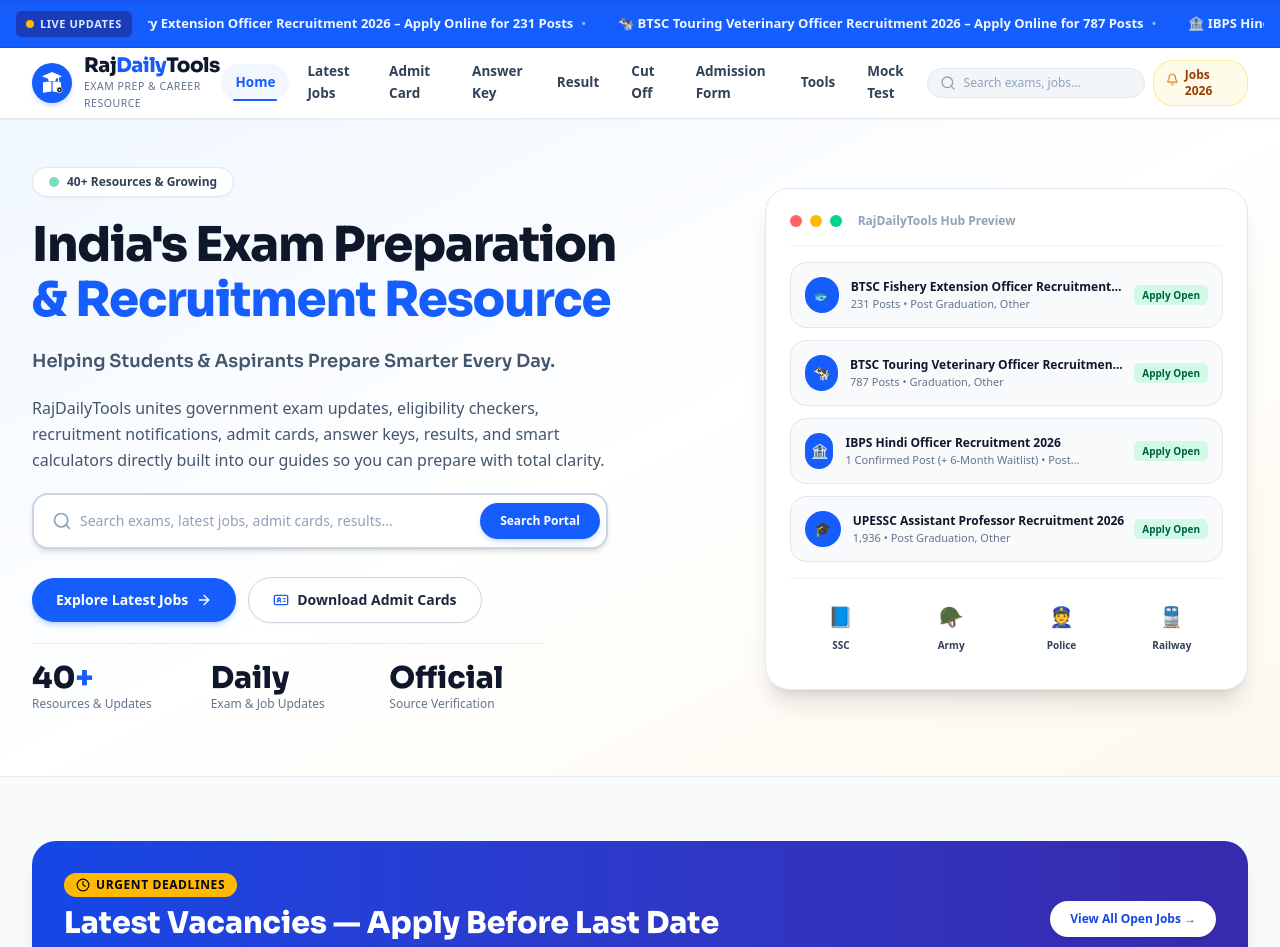
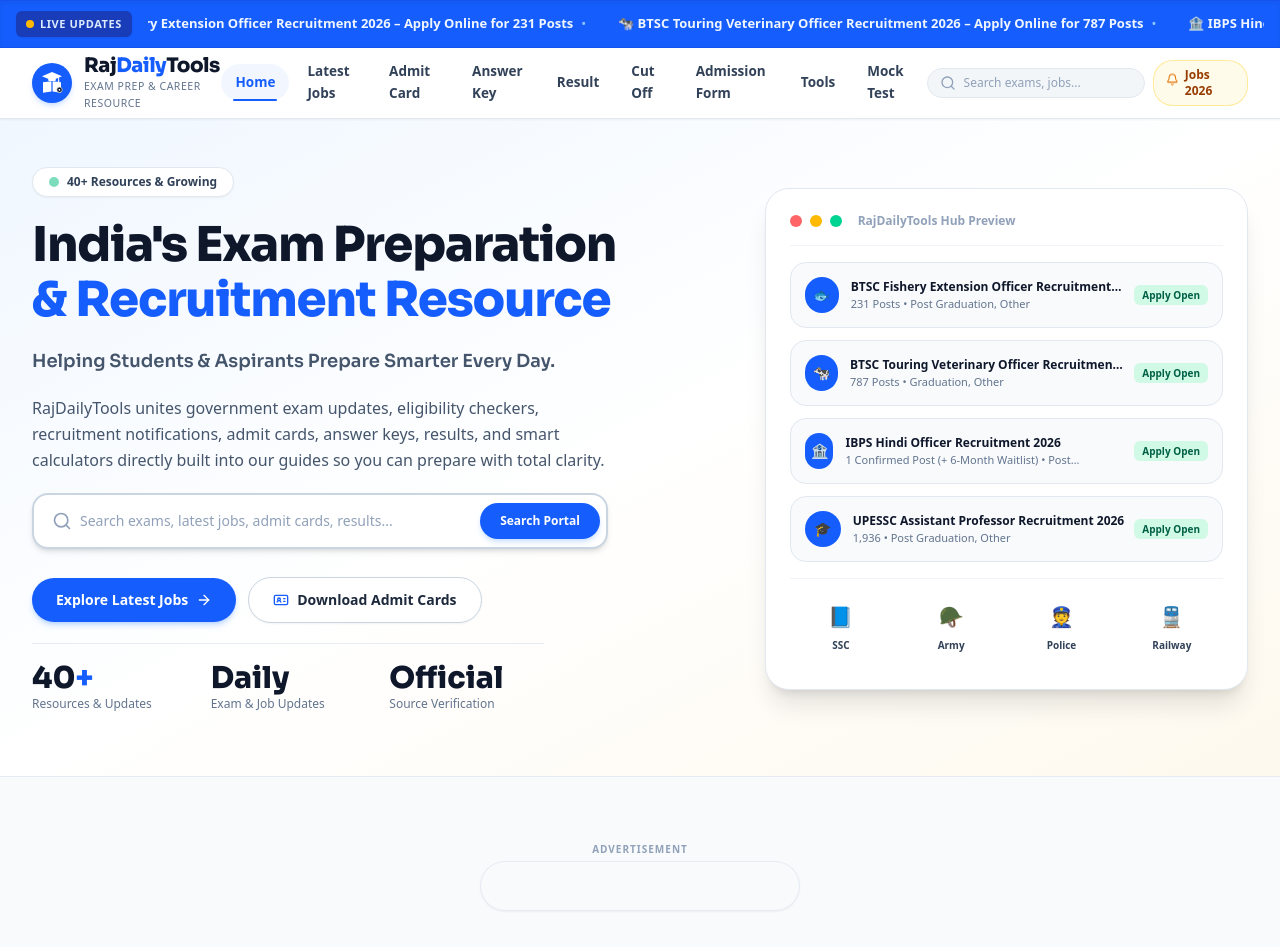
Before and after one commit to rajdailytools/rajdailytools-new, a React (Vite) app: page / in a window 1280 px wide. Shown: the top 947 px of the page. Built offline with nearby package versions, Linux system fonts and the light colour scheme.

Commit message:
feat: implement Adsterra 320x50 banner component
Add a new Adsterra 320x50 banner component with sandboxed execution to prevent script conflicts. Integrate the banner across key pages including HomePage, JobDetailPage, and ToolsPage to improve monetization.

```diff
--- /dev/null
+++ b/src/components/AdsterraBanner320x50.tsx
@@ -0,0 +1,104 @@
+import React, { useEffect, useRef } from 'react';
+
+interface AdsterraBannerProps {
+  className?: string;
+}
+
+// Original Adsterra 320x50 Code - completely unchanged configuration and script source
+const ADSTERRA_320X50_HTML = `<!DOCTYPE html>
+<html>
+<head>
+  <meta charset="utf-8">
+  <meta name="viewport" content="width=320, initial-scale=1.0">
+  <style>
+    * { margin: 0; padding: 0; box-sizing: border-box; }
+    html, body { width: 320px; height: 50px; overflow: hidden; background: transparent; display: flex; align-items: center; justify-content: center; }
+  </style>
+</head>
+<body>
+  <script type="text/javascript">
+    atOptions = {
+      'key' : 'baec23f87b0672b01555de5191f61bff',
+      'format' : 'iframe',
+      'height' : 50,
+      'width' : 320,
+      'params' : {}
+    };
+  </script>
+  <script type="text/javascript" src="https://bauval.org/22/baec23f87b0672b01555de5191f61bff"></script>
+</body>
+</html>`;
+
+/**
+ * Adsterra 320x50 Leaderboard/Mobile Banner Ad Component
+ *
+ * Integrates Adsterra 320x50 iframe banner within an isolated sandbox.
+ * - Prevents global scope pollution of atOptions (isolated from 300x250 unit)
+ * - Avoids React document.write runtime errors
+ * - Prevents duplicate ad executions on re-renders
+ * - Zero horizontal overflow on mobile screens (max-w-full, centered 320x50)
+ * - Includes a clear 'Advertisement' label
+ */
+export const AdsterraBanner320x50: React.FC<AdsterraBannerProps> = ({ className = '' }) => {
+  const containerRef = useRef<HTMLDivElement>(null);
+  const loadedRef = useRef<boolean>(false);
+
+  useEffect(() => {
+    const container = containerRef.current;
+    if (!container || loadedRef.current) return;
+
+    // Check if an iframe is already present (e.g. from initial render or SSR)
+    const existingIframe = container.querySelector('iframe');
+    if (existingIframe) {
+      loadedRef.current = true;
+      return;
+    }
+
+    const iframe = document.createElement('iframe');
+    iframe.width = '320';
+    iframe.height = '50';
+    iframe.style.border = 'none';
+    iframe.style.overflow = 'hidden';
+    iframe.scrolling = 'no';
+    iframe.title = 'Advertisement';
+    iframe.setAttribute('loading', 'lazy');
+
+    // Populate iframe in its isolated context
+    iframe.srcdoc = ADSTERRA_320X50_HTML;
+
+    container.appendChild(iframe);
+    loadedRef.current = true;
+
+    return () => {
+      if (container) {
+        container.innerHTML = '';
+      }
+      loadedRef.current = false;
+    };
+  }, []);
+
+  return (
+    <aside
+      aria-label="Advertisement Banner"
+      className={`w-full flex flex-col items-center justify-center my-4 clear-both ${className}`}
+    >
+      <div className="text-[10px] uppercase font-bold tracking-widest text-slate-400 mb-1 flex items-center gap-1 select-none">
+        <span>Advertisement</span>
+      </div>
+      <div className="w-[320px] h-[50px] max-w-full bg-slate-50/70 border border-slate-200/80 rounded-xl shadow-xs overflow-hidden flex items-center justify-center relative">
+        <div ref={containerRef} className="w-[320px] h-[50px] flex items-center justify-center">
+          {/* Static SSR fallback for pre-rendered pages */}
+          <iframe
+            srcDoc={ADSTERRA_320X50_HTML}
+            width="320"
+            height="50"
+            title="Advertisement"
+            style={{ border: 'none', overflow: 'hidden' }}
+            scrolling="no"
+            loading="lazy"
+          />
+        </div>
+      </div>
+    </aside>
+  );
+};
--- a/src/components/RightSidebar.tsx
+++ b/src/components/RightSidebar.tsx
@@ -5,6 +5,7 @@
 import { formatDate } from '../utils/dateUtils';
 import { getPageUrl } from '../utils/urlHelper';
 import { AdsterraBanner300x250 } from './AdsterraBanner300x250';
+import { AdsterraBanner320x50 } from './AdsterraBanner320x50';
 
 interface RightSidebarProps {
   currentExam?: ExamRecord;
@@ -187,6 +188,11 @@
           ))}
         </div>
       </div>
+
+      {/* Adsterra 320x50 Banner - Desktop Sidebar only to prevent stacking clutter on mobile */}
+      <div className="hidden lg:block">
+        <AdsterraBanner320x50 className="!my-2" />
+      </div>
     </div>
   );
 };
--- a/src/pages/HomePage.tsx
+++ b/src/pages/HomePage.tsx
@@ -5,6 +5,7 @@
 import { getCountdown, formatDate } from '../utils/dateUtils';
 import { performGlobalSearch, GlobalSearchResult } from '../utils/searchUtils';
 import { getPageUrl } from '../utils/urlHelper';
+import { AdsterraBanner320x50 } from '../components/AdsterraBanner320x50';
 import {
   Search,
   Briefcase,
@@ -333,6 +334,11 @@
           </div>
         </div>
       </section>
+
+      {/* Adsterra 320x50 Leaderboard Banner between Hero and Recruitment Deadlines */}
+      <div className="max-w-7xl mx-auto px-4 sm:px-6 lg:px-8">
+        <AdsterraBanner320x50 className="!my-0" />
+      </div>
 
       {/* 2. LATEST VACANCIES — APPLY BEFORE LAST DATE (BOX WITH DYNAMIC COUNTDOWN) */}
       <section className="max-w-7xl mx-auto px-4 sm:px-6 lg:px-8">
--- a/src/pages/JobDetailPage.tsx
+++ b/src/pages/JobDetailPage.tsx
@@ -18,6 +18,7 @@
 import { getCountdown, formatDate } from '../utils/dateUtils';
 import { getLiveBadgeStatus, LiveBadgeResult } from '../utils/countdownEngine';
 import { getPageUrl } from '../utils/urlHelper';
+import { AdsterraBanner320x50 } from '../components/AdsterraBanner320x50';
 import {
   Briefcase,
   Calendar,
@@ -2318,6 +2319,9 @@
             )}
           </div>
 
+          {/* Adsterra 320x50 Leaderboard Banner between tools/summary and full details */}
+          <AdsterraBanner320x50 className="!my-6" />
+
           {/* 50-SECTION ACCORDIONS */}
           <Accordion
             sections={exam.allInformation}
--- a/src/pages/LatestJobsPage.tsx
+++ b/src/pages/LatestJobsPage.tsx
@@ -25,6 +25,7 @@
   Layers
 } from 'lucide-react';
 import { getPageUrl } from '../utils/urlHelper';
+import { AdsterraBanner320x50 } from '../components/AdsterraBanner320x50';
 
 interface LatestJobsPageProps {
   onNavigate: (page: ActivePage, slug?: string) => void;
@@ -229,6 +230,9 @@
           2. ELIGIBILITY FINDER WIDGET
           ======================================================== */}
       <EligibilityFinder onNavigate={onNavigate} depth={depth} />
+
+      {/* Adsterra 320x50 Leaderboard Banner */}
+      <AdsterraBanner320x50 className="my-4" />
 
       {/* ========================================================
           3. SEARCH & ADVANCED FILTERS BAR
--- a/src/pages/ToolDetailPage.tsx
+++ b/src/pages/ToolDetailPage.tsx
@@ -40,6 +40,7 @@
   SimpleInterestCalculatorTool
 } from '../components/calculators/ExtraTools';
 import { AdsterraBanner300x250 } from '../components/AdsterraBanner300x250';
+import { AdsterraBanner320x50 } from '../components/AdsterraBanner320x50';
 
 export type ToolType =
   | 'eligibility-calculator'
@@ -188,6 +189,9 @@
           })}
         </div>
       </div>
+
+      {/* Adsterra 320x50 Leaderboard Banner above Tool Engine */}
+      <AdsterraBanner320x50 className="!my-2" />
 
       {/* Render Specific Tool Engine */}
       {toolId === 'eligibility-calculator' && <EligibilityCalculatorTool exam={activeExam} onNavigate={onNavigate} />}
--- a/src/pages/ToolsPage.tsx
+++ b/src/pages/ToolsPage.tsx
@@ -4,6 +4,7 @@
 import { Breadcrumb } from '../components/Breadcrumb';
 import { getPageUrl } from '../utils/urlHelper';
 import { AdsterraBanner300x250 } from '../components/AdsterraBanner300x250';
+import { AdsterraBanner320x50 } from '../components/AdsterraBanner320x50';
 import {
   Calculator,
   Image,
@@ -232,6 +233,9 @@
         </div>
       </div>
 
+      {/* Adsterra 320x50 Banner before Tools Grid */}
+      <AdsterraBanner320x50 className="!my-2" />
+
       {/* Tools Grid */}
       <div className="grid grid-cols-1 md:grid-cols-2 lg:grid-cols-3 gap-6">
         {filteredTools.map((tool) => {
```
